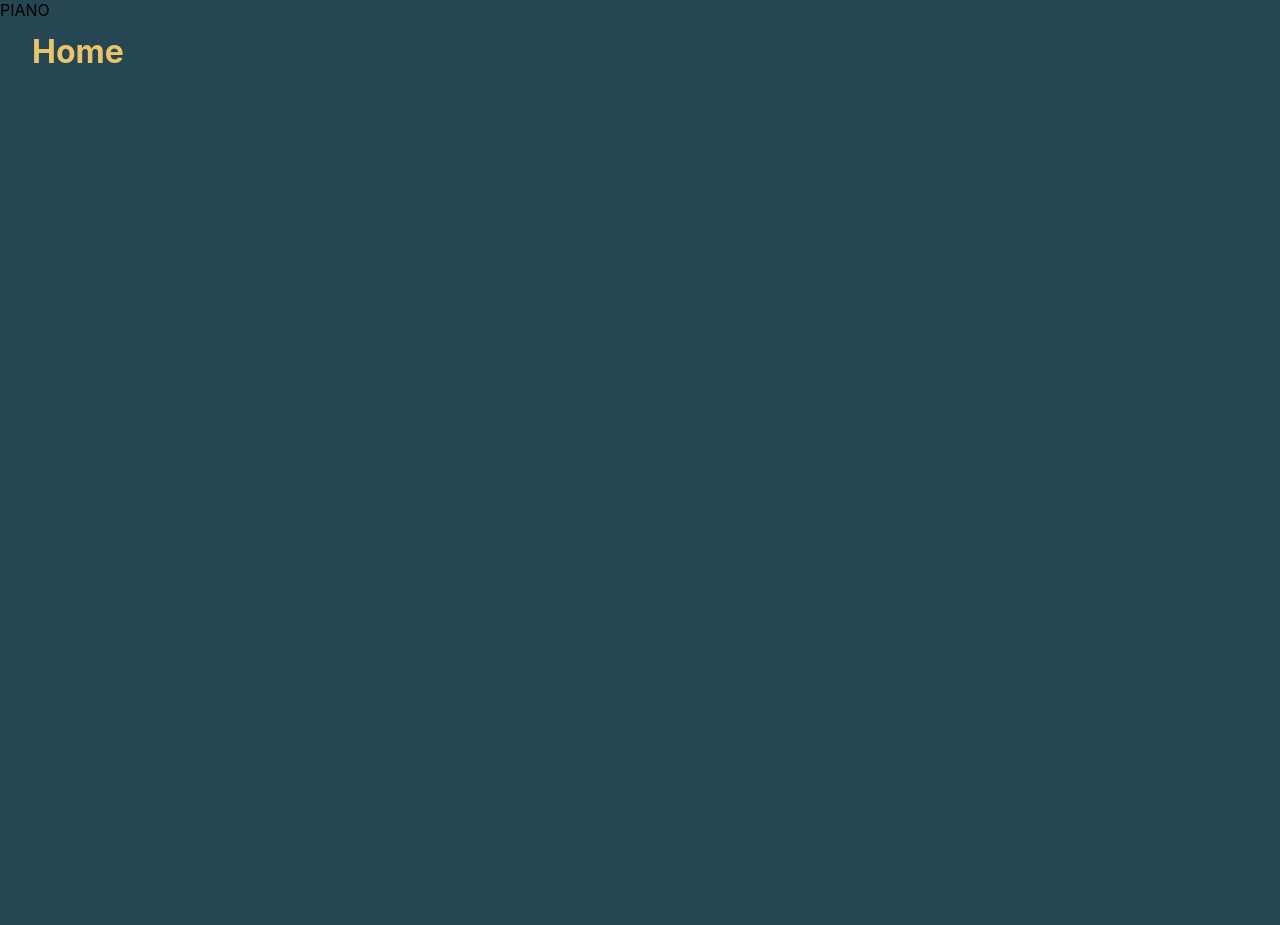
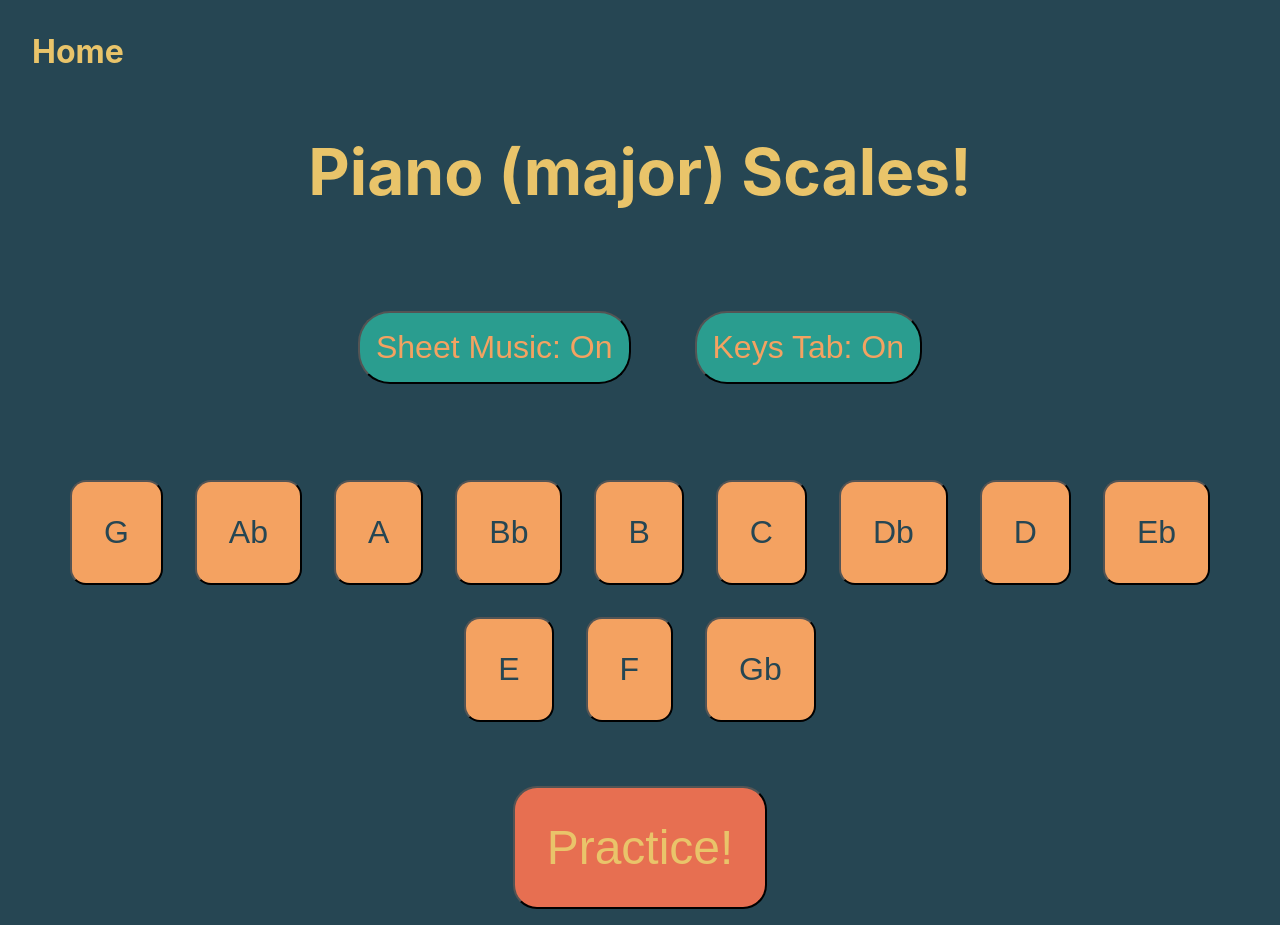
Before and after one commit to alinan-vn/music-scales-practice, a React (Create React App) app: page /piano in a window 1280 px wide. Before the commit the page ends 800 px from the top, so only its background shows below. Built offline with nearby package versions, Linux system fonts and the light colour scheme.

Commit message:
piano scales buttons page made and styled

```diff
--- a/src/components/guitar/index.js
+++ b/src/components/guitar/index.js
@@ -17,6 +17,10 @@ class Guitar extends React.Component{
             btn.className = ''
             btn.classList.add('guitar__scaleBtn')
         }
+        this.setState({
+            ...this.state,
+            scale: false
+        })
     }
 
     scaleClick = (e) => {
@@ -32,10 +36,6 @@ class Guitar extends React.Component{
             })
         } else {
             this.resetScaleClasses(scaleBtn.parentElement)
-            this.setState({
-                ...this.state,
-                scale: false
-            })
         }
     }
 
--- a/src/components/piano/index.js
+++ b/src/components/piano/index.js
@@ -1,11 +1,124 @@
 import React from 'react';
 
 class Piano extends React.Component {
+    constructor(){
+        super()
+        this.state = {
+            practice: false,
+            sheetMusic: 'On',
+            keysShown: 'On',
+            scale: false
+        }
+    }
+
+    scalesShow = () => {
+        if(!this.state.practice){
+            return(
+                <div>
+                    <h1>Piano (major) Scales!</h1>
+                    <div className='piano__btns'>
+                        <button onClick={(e) => this.readingType(e)} name='sheetMusic' className='piano__btn'>Sheet Music: {this.state.sheetMusic}</button>
+                        <button onClick={(e) => this.readingType(e)} name='keysShown' className='piano__btn'>Keys Tab: {this.state.keysShown}</button>
+                    </div>
+                    <div className='piano__btns'>
+                        { this.scalesBtns() }
+                    </div>
+                    <div>
+                        <button onClick={this.practice} className='piano__practice-btn'>Practice!</button>
+                    </div>
+                </div>
+            )
+        } else {
+            const props = {
+                sheetMusic: this.state.sheetMusic,
+                keysShown: this.state.tab,
+                scale: this.state.scale
+            }
+            return (
+                <div>
+                    <button onClick={this.setPractice} className='piano__reset-scale'>Another scale?</button>
+                    {/* <GuitarScales settings={props} /> */}
+
+                </div>
+            )
+        }
+    }
+
+    setPractice = () => {
+        this.setState(prevState =>({
+                ...prevState,
+                practice: !prevState.practice
+            })
+        )
+    }
+
+    practice = () => {
+        if(this.state.scale){
+            this.setPractice()
+        } else {
+            alert('Please select a Scale </3')
+        }
+    }
+
+    readingType = (e) => {
+        let onOff = e.target.innerText.split(' ')
+        onOff = onOff[onOff.length - 1]
+
+        const readType = e.target.name
+        if (onOff === 'On'){
+            this.setState({
+                ...this.state,
+                [readType]: 'Off'
+            })
+        } else {
+            this.setState({
+                ...this.state,
+                [readType]: 'On'
+            })
+        }
+    }
+
+    scalesBtns = () => {
+        const scaleKeys = ['G', 'Ab', 'A', 'Bb', 'B', 'C', 'Db', 'D', 'Eb', 'E', 'F', 'Gb']
+
+        return scaleKeys.map((note, ind) => {
+            return(
+                <button key={ind} onClick={(e) => this.scaleClick(e)} name={note} className='piano__scaleBtn'>{note}</button>
+            )
+        })
+    }
+
+    scaleClick = (e) => {
+        let scaleBtn = e.target
+
+        if(scaleBtn.className === 'piano__scaleBtn'){
+            this.resetScaleClasses(scaleBtn.parentElement)
+            scaleBtn.className = ''
+            scaleBtn.className = 'piano__scaleBtn-clicked'
+            this.setState({
+                ...this.state,
+                scale: scaleBtn.name
+            })
+        } else {
+            this.resetScaleClasses(scaleBtn.parentElement)
+        }
+    }
+
+    resetScaleClasses = (parent) => {
+        for (const btn of parent.children){
+            btn.className = ''
+            btn.classList.add('piano__scaleBtn')
+        }
+        this.setState({
+            ...this.state,
+            scale: false
+        })
+    }
 
     render(){
         return(
             <section className='piano'>
-                PIANO
+                { this.scalesShow() }
             </section>
         )
     }
--- /dev/null
+++ b/src/scss/_piano.scss
@@ -0,0 +1,61 @@
+.piano {
+    padding-top: 5rem;
+    text-align: center;
+
+    & h1 {
+        font-size: 4rem;
+        color: $third-color;
+    }
+
+    &__btns {
+        padding-top: 1rem;
+        padding-bottom: 2rem;
+    }
+
+    &__btn {
+        background-color: $second-color;
+        color: $fourth-color;
+        font-size: 2rem;
+        padding: 1rem;
+        margin: 2rem;
+        border-radius: 32px;
+    }
+
+    &__scaleBtn {
+        background-color: $fourth-color;
+        color: $prime-color;
+        font-size: 2rem;
+        padding: 2rem;
+        margin: 1rem;
+        border-radius: 16px;
+
+        &-clicked {
+            background-color: $second-color;
+            color: $prime-color;
+            font-size: 2rem;
+            padding: 2rem;
+            margin: 1rem;
+            border-radius: 16px;
+        }
+    }
+
+    &__practice-btn {
+        background-color: $fifth-color;
+        color: $third-color;
+        font-size: 3rem;
+        padding: 2rem;
+        margin: 1rem;
+        border-radius: 24px;
+    }
+
+    &__reset-scale {
+        background-color: $second-color;
+        color: $third-color;
+        font-size: 1.2rem;
+        font-weight: bold;
+        padding: 1.5rem;
+        margin-top: 1rem;
+        margin-bottom: 0;
+        border-radius: 24px;
+    }
+}
--- a/src/scss/main.scss
+++ b/src/scss/main.scss
@@ -3,6 +3,7 @@
 @import './landing';
 @import './guitar';
 @import './g-scales';
+@import './piano';
 
 body {
     background: $prime-color;
```
